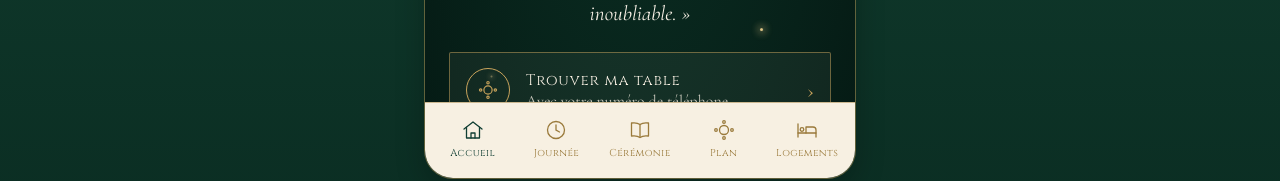
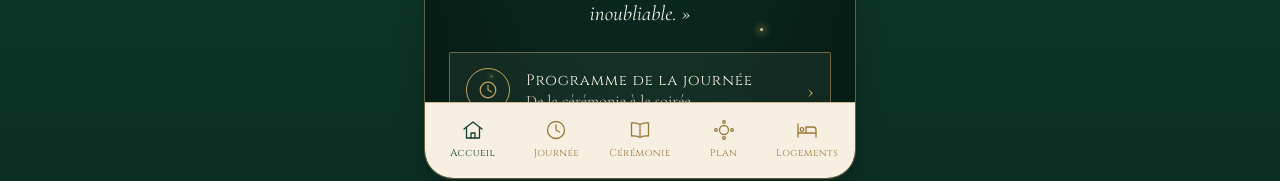
Before and after one commit to ahifon/Together-repo-2, a React (Vite) app: page / in a window 1280 px wide. Shown: the part 598-779 px from the top of the page. Built offline with nearby package versions, Linux system fonts and the light colour scheme.

Commit message:
Réorganisation des cartes de raccourci dans le composant Accueil : déplacement de la carte "Trouver ma table" pour améliorer la lisibilité.

```diff
--- a/src/tabs/Accueil.tsx
+++ b/src/tabs/Accueil.tsx
@@ -169,12 +169,6 @@ export function Accueil({ data, now, goDay, goPlan, goBook }: Props) {
       {/* Shortcut cards */}
       <div style={{ width: '100%', display: 'flex', flexDirection: 'column', gap: 12, marginTop: 20 }}>
         <ShortcutCard
-          icon={<svg width="22" height="22" viewBox="0 0 24 24" fill="none" stroke="currentColor" strokeWidth="1.3"><circle cx="12" cy="12" r="4.5"/><circle cx="12" cy="4" r="1.3"/><circle cx="12" cy="20" r="1.3"/><circle cx="4" cy="12" r="1.3"/><circle cx="20" cy="12" r="1.3"/></svg>}
-          title="Trouver ma table"
-          sub="Avec votre numéro de téléphone"
-          onClick={goPlan}
-        />
-        <ShortcutCard
           icon={<svg width="22" height="22" viewBox="0 0 24 24" fill="none" stroke="currentColor" strokeWidth="1.3" strokeLinecap="round"><circle cx="12" cy="12" r="8.5"/><path d="M12 7v5l3.5 2"/></svg>}
           title="Programme de la journée"
           sub="De la cérémonie à la soirée"
@@ -185,6 +179,12 @@ export function Accueil({ data, now, goDay, goPlan, goBook }: Props) {
           title="Livret de cérémonie"
           sub="Lectures, chants et paroles"
           onClick={goBook}
+        />
+        <ShortcutCard
+          icon={<svg width="22" height="22" viewBox="0 0 24 24" fill="none" stroke="currentColor" strokeWidth="1.3"><circle cx="12" cy="12" r="4.5"/><circle cx="12" cy="4" r="1.3"/><circle cx="12" cy="20" r="1.3"/><circle cx="4" cy="12" r="1.3"/><circle cx="20" cy="12" r="1.3"/></svg>}
+          title="Trouver ma table"
+          sub="Avec votre numéro de téléphone"
+          onClick={goPlan}
         />
       </div>
 
```
